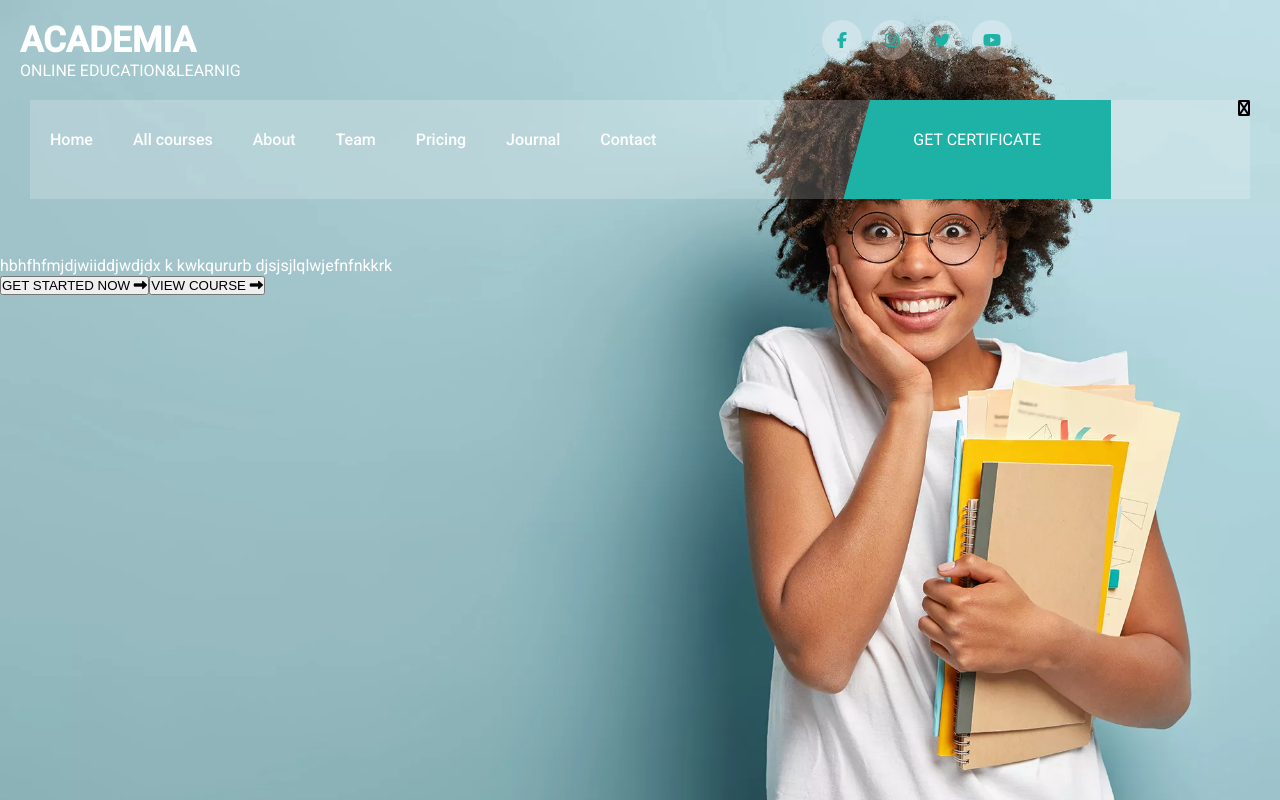
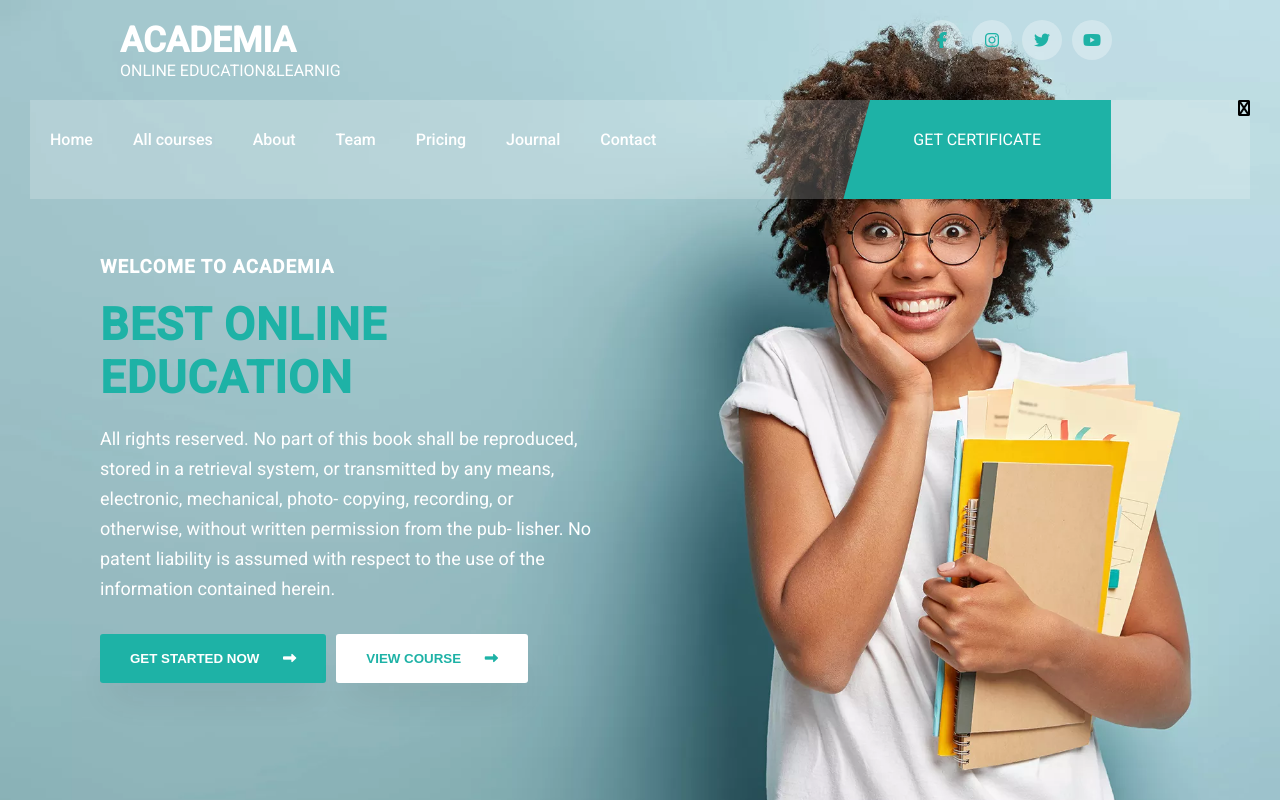
Before and after one commit to ojiehdavid5/react-application, a React (Create React App) app: page / in a window 1280 px wide. Built offline with nearby package versions, Linux system fonts and the light colour scheme.

Commit message:
homepage

```diff
--- a/src/App.css
+++ b/src/App.css
@@ -11,8 +11,7 @@
 }
 body{
   font-family: 'Roboto', sans-serif;
-  background-color: #876f6f;
-
+  background-color:#f8f8f8;
 }
 
 .container{
@@ -51,3 +50,82 @@ a{
 li{
   list-style-type:none;
 }
+button{
+  border:none;
+
+
+}
+.row{
+  width:50%;
+}
+
+button{
+  padding: 17px 30px;
+  background-color: #fff;
+  color:#1eb2a6;
+  font-weight: 600;
+  border:none;
+  margin:30px 10px 0 0;
+  border-radius:3px;
+  cursor:pointer;
+  box-shadow:0 24px 36px -11px rgba(0 0 0 /9%);
+
+}
+
+button i{
+  margin-left:20px;
+
+}
+
+button:hover{
+  box-shadow: none;
+
+}
+
+.primary-btn{
+  background-color: #1eb2a6;
+  color: #fff;
+}
+#heading{
+  text-align: center;
+  padding: 40px 0;
+  letter-spacing: 1px;
+  color: #1eb2a6;
+  text-transform: uppercase;
+}
+
+#heading h1{
+  font-size: 45px;
+  margin: 20px 0;
+}
+p{
+  line-height: 30px;
+  font-size: 18px;
+
+}
+
+.hero #heading h3{
+  color: #fff;
+
+}
+.hero #heading{
+  text-align: left;
+  margin: 0;
+  padding: 0;
+}
+
+@media screen and(max-screen:768px) {
+  margin{
+    height: 40vh;
+  }
+
+  .hero{
+    background-position: right;
+    padding-top: 50%;
+    height: 80vh;
+  }
+  .hero  .row{
+width: 100%;
+  }
+
+}
--- a/src/App.js
+++ b/src/App.js
@@ -2,10 +2,11 @@ import React from 'react'
 import "./App.css"
 import Header from "./components/common/heading/Header"
 import Home from './components/common/home/hero/Home'
+import About from './components/about/About'
 import {
   BrowserRouter as Router,
   Switch,
-  Route
+  Route,
   // Link,
 } from "react-router-dom";
 
@@ -21,6 +22,7 @@ const App = () => {
 
     <Switch>
       <Route path='/'   exact component={Home} />
+      <Route path='/about'   exact component={About} />
       </Switch>
 
     </Router>
--- /dev/null
+++ b/src/components/about/About.jsx
@@ -0,0 +1,16 @@
+import React from 'react'
+import Back from '../common/back/Back'
+
+const About = () => {
+  return (
+    <>
+    <h1>About</h1>
+    <Back
+    title='About Us'
+    />
+
+    </>
+  )
+}
+
+export default About
--- /dev/null
+++ b/src/components/common/back/Back.jsx
@@ -0,0 +1,16 @@
+import React from 'react'
+import {useLocation} from 'react-router-dom'
+
+const Back = ({title}) => {
+    const location=useLocation()
+  return (
+    <div>
+      <section className="back">
+        <h2>Home /  {location.pathname.spilt("/")[1]}</h2>
+        <h1>{title}</h1>
+      </section>
+    </div>
+  )
+}
+
+export default Back
--- a/src/components/common/heading/Header.css
+++ b/src/components/common/heading/Header.css
@@ -21,6 +21,7 @@
 header{
     background-color: rgba(255,255,255,0.2);
     margin:0 30px;
+    position: relative;
 }
 
 
@@ -83,7 +84,7 @@ header ul li a:hover{
         font-size:30px;
         position:absolute;
         right:50px;
-        top:20px;
+        top:-20px;
     }
     .mobile-nav{
 
--- a/src/components/common/home/hero/Hero.css
+++ b/src/components/common/home/hero/Hero.css
@@ -14,3 +14,6 @@
 
 
 }
+.container{
+    margin-left: 100px;
+}
--- a/src/components/common/home/hero/Hero.jsx
+++ b/src/components/common/home/hero/Hero.jsx
@@ -1,5 +1,6 @@
 import React from 'react'
 import './Hero.css'
+import Title from '../../title/Title'
 
 const Hero = () => {
   return (
@@ -7,13 +8,14 @@ const Hero = () => {
     <section className="hero">
         <div className="container">
             <div className="row">
-                <p>hbhfhfmjdjwiiddjwdjdx k kwkqururb djsjsjlqlwjefnfnkkrk</p>
+              <Title subtitle='WELCOME TO ACADEMIA'   title='Best Online Education'/>
+                <p>All rights reserved. No part of this book shall be reproduced, stored in a retrieval system, or transmitted by any means, electronic, mechanical, photo- copying, recording, or otherwise, without written permission from the pub- lisher. No patent liability is assumed with respect to the use of the information contained herein.</p>
                 <div className="button">
                   <button className="primary-btn">
                     GET STARTED NOW       <i className='fa fa-long-arrow-alt-right '></i>
 
                   </button>
-                  <button className="primary-btn">
+                  <button >
                     VIEW COURSE      <i className='fa fa-long-arrow-alt-right '></i>
 
                   </button>
--- /dev/null
+++ b/src/components/common/title/Title.jsx
@@ -0,0 +1,14 @@
+import React from 'react'
+
+const title = ({subtitle,title}) => {
+  return (
+    <div>
+      <div id="heading">
+        <h3>{subtitle}</h3>
+        <h1>{title}</h1>
+      </div>
+    </div>
+  )
+}
+
+export default title
```
Also changed, not shown: src/components/about/AWrapper.jsx (added), src/components/about/About.css (added), src/components/about/AboutCard.jsx (added).
